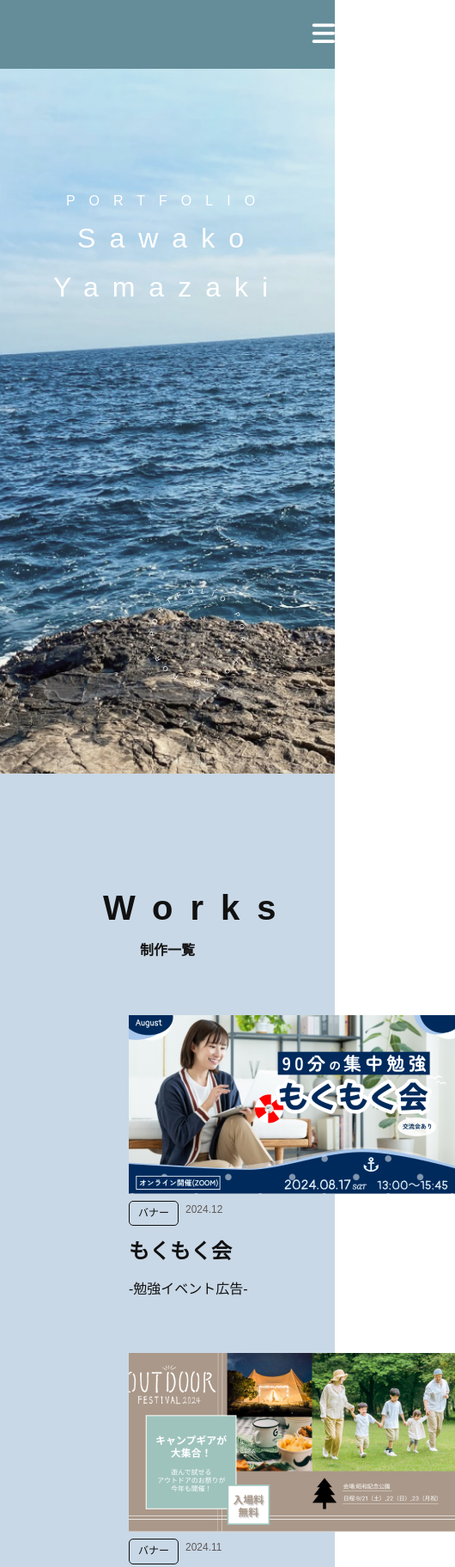
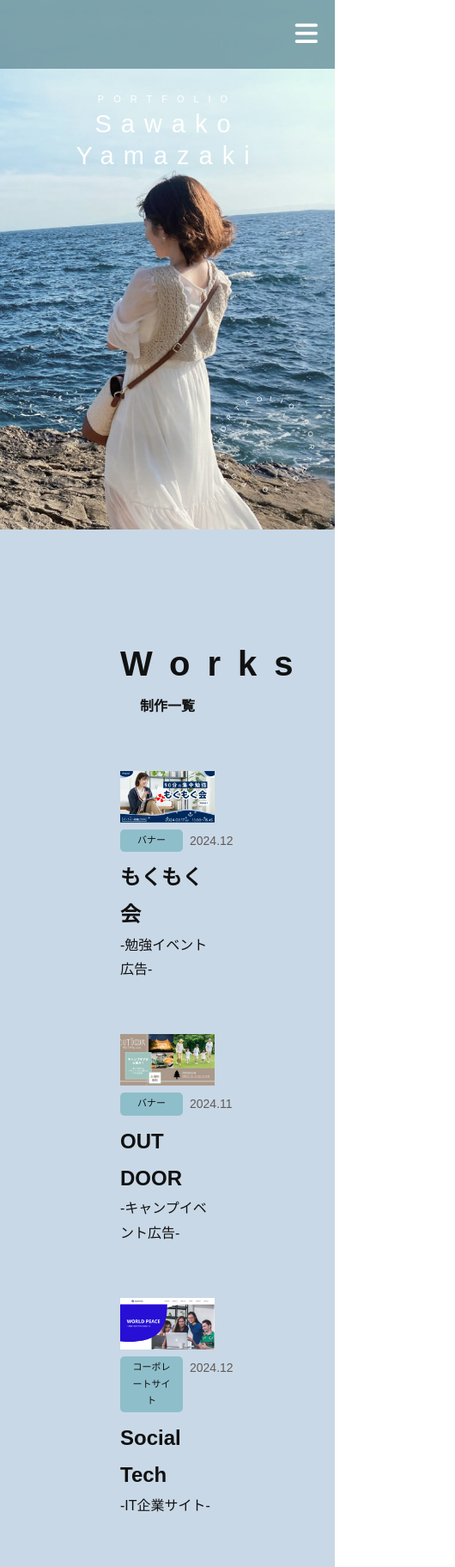
Before and after one commit to dnc-dny/portfolio, a plain HTML site: page index.html in a window 390 px wide. Shown: the top 1823 px of the page at 86% size, 530 px wide, since content can reach past the window. Drawn offline with Linux system fonts and the light colour scheme.

Commit message:
fix_style

```diff
--- a/css/style.css
+++ b/css/style.css
@@ -16,6 +16,10 @@ body {
 /*----------*/
 
 /* all */
+* {
+  box-sizing: border-box;
+}
+
 .section_wrap {
   padding: 120px;
 }
@@ -23,6 +27,7 @@ body {
 .section_inner {
   width: 1200px;
   max-width: 100%;
+  padding: 0 20px;
   margin: 0 auto;
   position: relative;
 }
@@ -43,7 +48,7 @@ body {
 
 /* header */
 header {
-  background-color: #648d99;
+  background-color: #648d99c7;
   width: 100%;
   height: 80px;
   line-height: 80px;
@@ -61,7 +66,8 @@ header {
 
 .nav_item a {
   color: #fff;
-  font-size: 24px;
+  font-size: 12px;
+  letter-spacing: 2px;
 }
 
 .nav_item+.nav_item {
@@ -89,6 +95,7 @@ header {
   letter-spacing: 1em;
   padding-top: 220px;
   font-weight: bold;
+  font-size: 12px;
 }
 
 .main_text h1 {
@@ -103,18 +110,15 @@ header {
 .items_wrap {
   display: flex;
   flex-wrap: wrap;
+  gap: 60px 30px;
 }
 
 .items_item {
-  width: 380px;
+  width: calc(33%-10px);
 }
 
-.items_item:not(:nth-child(1)):not(:nth-child(4)) {
-  margin-left: 30px;
-}
-
-.items_item:not(:nth-child(1)):not(:nth-child(2)):not(:nth-child(3)) {
-  margin-top: 60px;
+.items_item img {
+  width: 100%;
 }
 
 .work_text_top {
@@ -122,17 +126,19 @@ header {
 }
 
 .work_kind {
-  font-size: 12px;
-  border: 1px solid #111;
+  min-width: 73px;
+  font-size: 11px;
   border-radius: 5px;
   padding: 3px 10px;
   margin-top: 8px;
+  background: #8fbecb;
+  text-align: center;
 }
 
 .work_month {
-  font-size: 12px;
+  font-size: 14px;
   margin-left: 8px;
-  margin-top: 8px;
+  margin-top: 9px;
   color: #605A5A;
 }
 
@@ -140,10 +146,6 @@ header {
   font-size: 24px;
   margin-top: 8px;
   font-weight: bold;
-}
-
-.work_other {
-  margin-top: 8px;
 }
 
 /* profile */
@@ -171,7 +173,8 @@ header {
 
 .name_en {
   font-size: 32px;
-  letter-spacing: 0.5em;
+  letter-spacing: 0.4em;
+  font-weight: bold;
 }
 
 .name_ja {
@@ -225,14 +228,14 @@ header {
   margin-top: 30px;
 }
 
-/* footer */
-.footer {
+/* contact */
+#contact {
   color: #fff;
-  background-color: #648D99;
+  background-color: #648d99;
   text-align: center;
 }
 
-.footer_text {
+.contact_text {
   font-size: 24px;
   margin-top: 60px;
 }
@@ -245,6 +248,13 @@ header {
   border: 1px solid #fff;
   border-radius: 30px;
   padding: 5px 50px;
+}
+
+/* footer */
+.footer {
+  color: #fff;
+  background-color: #2f4e55;
+  text-align: center;
 }
 
 .footer-cr {
@@ -329,6 +339,31 @@ header {
     color: #fff;
   }
 
+  #main {
+    background: url(../images/MV_1.jpg) no-repeat center right;
+    background-size: cover;
+    height: 73vh;
+    min-height: auto;
+  }
+
+  .main_text {
+    letter-spacing: 1em;
+    padding-top: 106px;
+    font-size: 11px;
+  }
+
+  .main_text h1 {
+    line-height: 1.3;
+    font-size: 29px;
+  }
+
+  .circleText {
+    width: 100px;
+    height: 100px;
+    right: 30px;
+    bottom: 50px;
+  }
+
   .nav_list {
     display: none;
   }
@@ -339,11 +374,7 @@ header {
 
   .items_item {
     width: 100%;
-    margin-left: 30px;
-  }
-
-  .items_item:not(:nth-child(1)) {
-    margin-top: 60px;
+    margin-bottom: 60px;
   }
 
   .profile_content {
--- a/index.html
+++ b/index.html
@@ -192,14 +192,20 @@
   </section>
 
   <!--  -->
-  <footer class="footer section_wrap">
+  <section id="contact" class="section_wrap">
     <div class="section_inner">
       <h2 class="section_ttl">Contact</h2>
       <p class="section_sub_ttl">お問い合わせ</p>
-      <p class="footer_text">下記メールアドレスにお気軽にお問い合わせください。</p>
+      <p class="contact_text">下記メールアドレスにお気軽にお問い合わせください。</p>
       <a href="" class="btn_email">
         <p class="email">16ic035e@gmail.com</p>
       </a>
+    </div>
+  </section>
+
+  <!--  -->
+  <footer class="footer section_wrap">
+    <div class="section_inner">
       <div class="totop">
         <a href="#"></a>
       </div>
```
